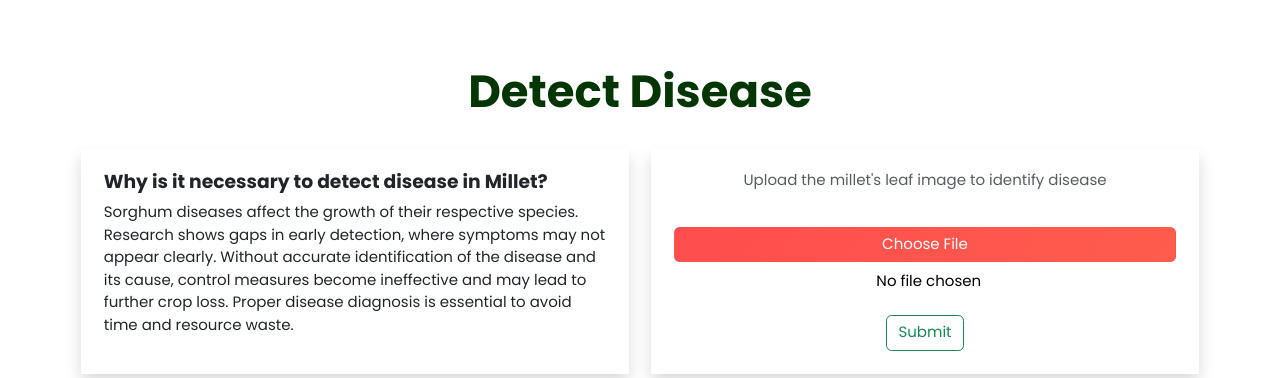
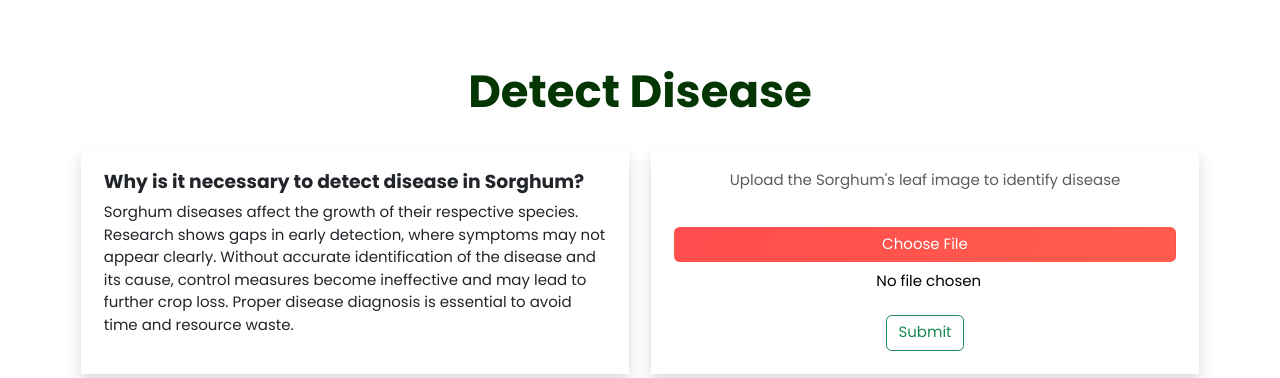
Before and after one commit to msujera0111/millet_disease, a Flask app: page /index in a window 1280 px wide. Shown: the part 53-431 px from the top of the page. Run offline with Flask 2, Linux system fonts and the light colour scheme; some libraries are stand-ins or nearby versions.

Commit message:
text changes

```diff
--- a/templates/index.html
+++ b/templates/index.html
@@ -19,7 +19,7 @@ AI Engine
         <!-- Left Column: Info -->
         <div class="col-12 col-md-6">
             <div class="p-4 bg-white shadow rounded-lg h-100">
-                <h5><b>Why is it necessary to detect disease in Millet?</b></h5>
+                <h5><b>Why is it necessary to detect disease in Sorghum?</b></h5>
                 <p>
                     Sorghum diseases affect the growth of their respective species. Research shows gaps in early detection, where symptoms may not appear clearly. Without accurate identification of the disease and its cause, control measures become ineffective and may lead to further crop loss. Proper disease diagnosis is essential to avoid time and resource waste.
                 </p>
@@ -29,7 +29,7 @@ AI Engine
         <!-- Right Column: Upload -->
         <div class="col-12 col-md-6">
             <div class="p-4 bg-white shadow rounded-lg h-100">
-                <h6 class="text-center text-muted mb-4">Upload the millet's leaf image to identify disease</h6>
+                <h6 class="text-center text-muted mb-4">Upload the Sorghum's leaf image to identify disease</h6>
 
                 <form action="/submit" method="POST" enctype="multipart/form-data">
                     <div class="mb-4">
```
